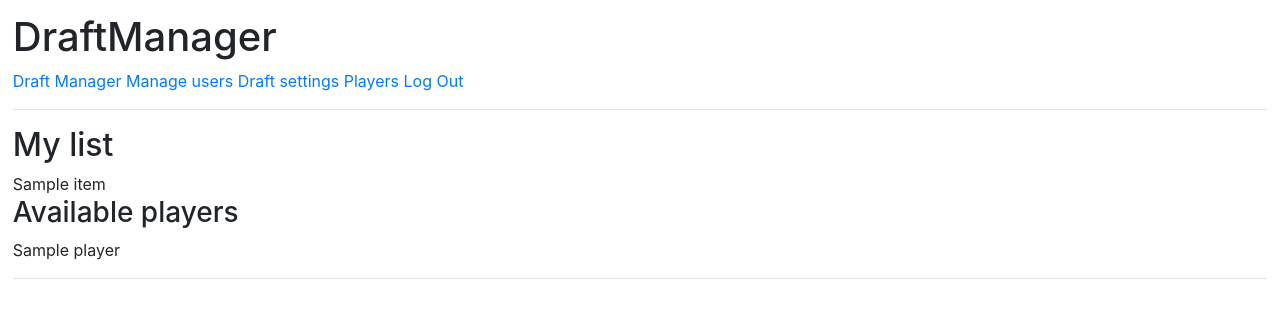
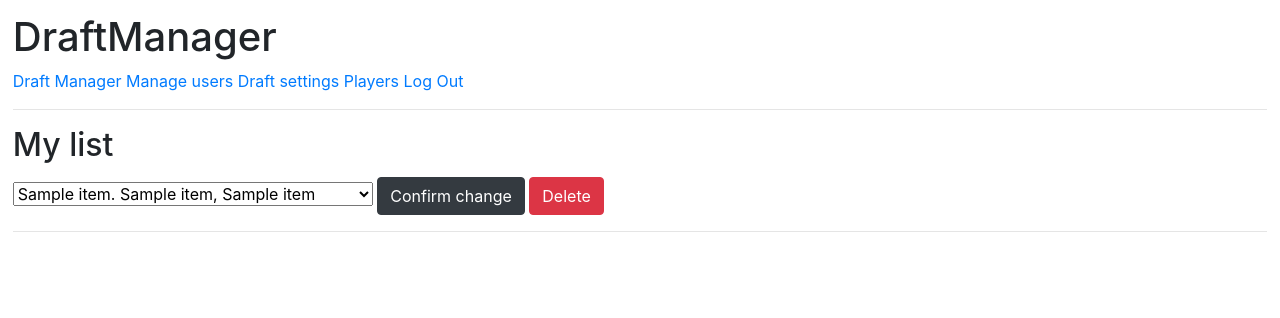
Before and after one commit to juaxE/DraftManager, a Flask app: template templates/list.html in a window 1280 px wide. Shown: the top 318 px of the page. Run offline with Flask 3, Linux system fonts and the light colour scheme; the visitor is signed in with stand-in values (Sample User, id 1); the template is opened without the code that fills it: most values are stand-ins (such as "Sample title", 1, 10 or a date in 2020).

Commit message:
Items in personal draft list can now be added, updated and deleted by the user

```diff
--- a/players.py
+++ b/players.py
@@ -16,6 +16,12 @@ def loadPlayers():
     result = db.session.execute(sql)
     return result.fetchall()
 
+def loadAvailablePlayers(user_id):
+    sql = text("SELECT p.id, p.iss, p.name, p.role FROM players p WHERE p.drafted=FALSE " \
+               "AND NOT EXISTS( SELECT 1 FROM user_players up WHERE up.user_id=:user_id AND up.player_id=p.id) ORDER BY iss ASC")
+    result = db.session.execute(sql, {"user_id":user_id})
+    return result.fetchall()
+
 def deletePlayer(id):
     sql = text("DELETE FROM players WHERE id=:id")
     db.session.execute(sql, {"id":id})
--- a/static/custom.css
+++ b/static/custom.css
@@ -8,7 +8,8 @@ table {
     width: 50%;
 }
 div {
-    margin: 1%;
+    margin-top: 1%;
+    margin-bottom: 1%;
 }
 
 td, th {
--- a/templates/layout.html
+++ b/templates/layout.html
@@ -2,6 +2,7 @@
 <meta name="viewport" content="width=device-width, initial-scale=1, shrink-to-fit=no">
 <link rel="stylesheet" href="https://cdn.jsdelivr.net/npm/bootstrap@4.5.3/dist/css/bootstrap.min.css" integrity="sha384-TX8t27EcRE3e/ihU7zmQxVncDAy5uIKz4rEkgIXeMed4M0jlfIDPvg6uqKI2xXr2" crossorigin="anonymous">
 <link rel="stylesheet" type="text/css" href="/static/custom.css">
+<script src="https://cdn.jsdelivr.net/npm/bootstrap@5.3.0-alpha3/dist/js/bootstrap.bundle.min.js" integrity="sha384-ENjdO4Dr2bkBIFxQpeoTz1HIcje39Wm4jDKdf19U8gI4ddQ3GYNS7NTKfAdVQSZe" crossorigin="anonymous"></script>
 
 <title>DraftManager - {% block title %}{% endblock %}</title>
 <h1>DraftManager</h1>
--- a/templates/list.html
+++ b/templates/list.html
@@ -2,21 +2,46 @@
 {% block title %}My draft list{% endblock %}
 {% block content %}
 <h2>My list</h2>
+<div>
 
 {% for item in currentList %}
+<div>
+<form action="/editItem" method="POST">
+    <input type="hidden" name="itemId" value="{{ item[0] }}">
+    <input type="hidden" name="order" value="{{ item[1] }}">
+    <select class="form-select" name="playerId">
+        <option value="{{ item[2] }}" selected {% if item[6] %} disabled {% endif %}>{{ item[3] }}. {{ item[4] }}, {{ item[5] }}</option>
+        {% for player in playersList %}
 
-{{item}}
-{% endfor %}
-<h3>Available players</h3>
-{% for player in playersList %}
+            {% if not player[4] and item[2]!=player[0] %}
+            <option value="{{ player[0] }}">{{ player[1] }}. {{ player[2] }}, {{ player[3] }}</option>
 
-{% if not player[4] %}
-<form>
-
+            {% endif %}
+        {% endfor %}
+    </select>
+    <button type="submit" class="btn btn-dark">Confirm change</button>
+    <button type="submit" class="btn btn-danger" formaction="/deleteItem">Delete</button>
 </form>
-{{player}}
-{% endif %}
-
+</div>
 {% endfor %}
 
+{% if currentList|length < maxLength %}
+<div>
+<form action="/addItem" method="POST">
+    <input type="hidden" name="order" value="{{ currentList|length +1 }}">
+    <select class="form-select" name="playerId">
+        {% for player in playersList %}
+
+            {% if not player[4] %}
+
+            <option value="{{ player[0] }}">{{ player[1] }}. {{ player[2] }}, {{ player[3] }}</option>
+
+            {% endif %}
+
+        {% endfor %}
+    </select>
+    <button type="submit" class="btn btn-primary">Confirm</button>
+</form>
+</div>
+{% endif %}
 {% endblock %}
```
Also changed, not shown: list.py (+22 -1 lines), routes.py (+22 -3 lines).
